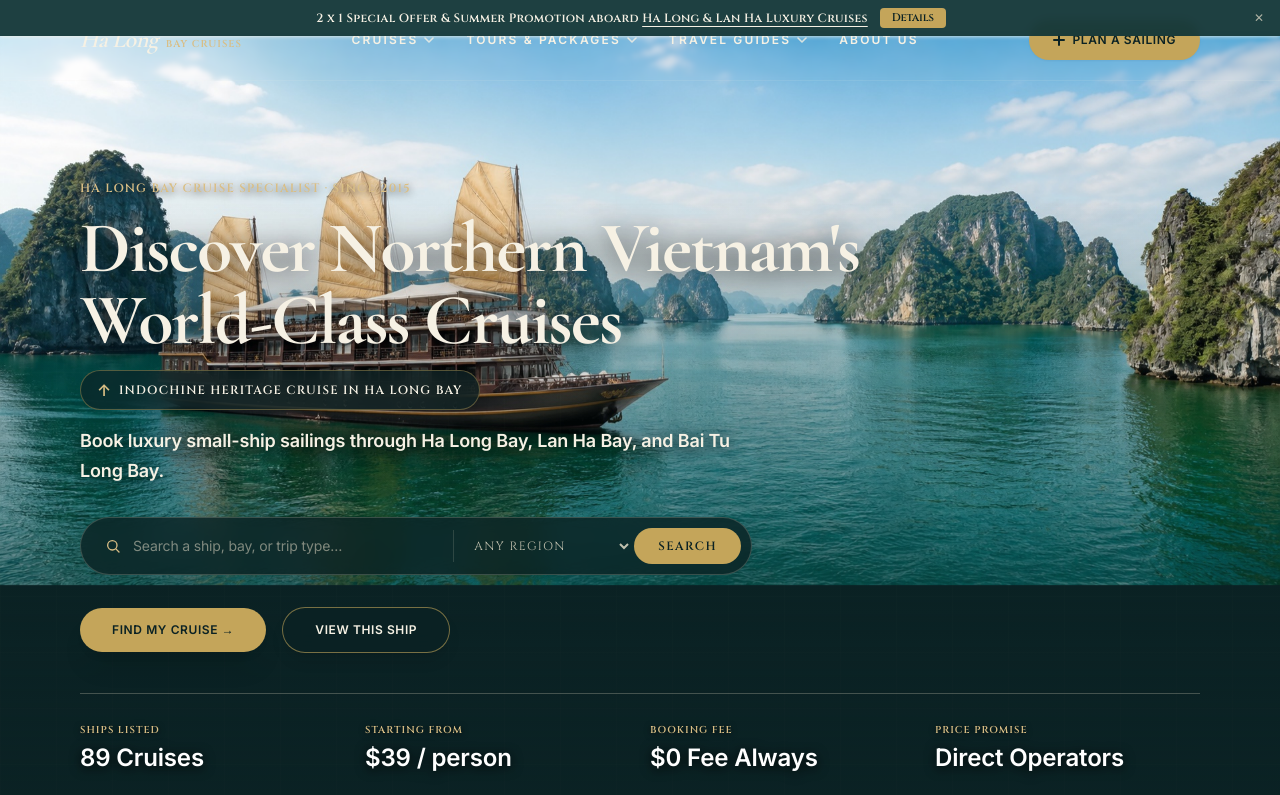
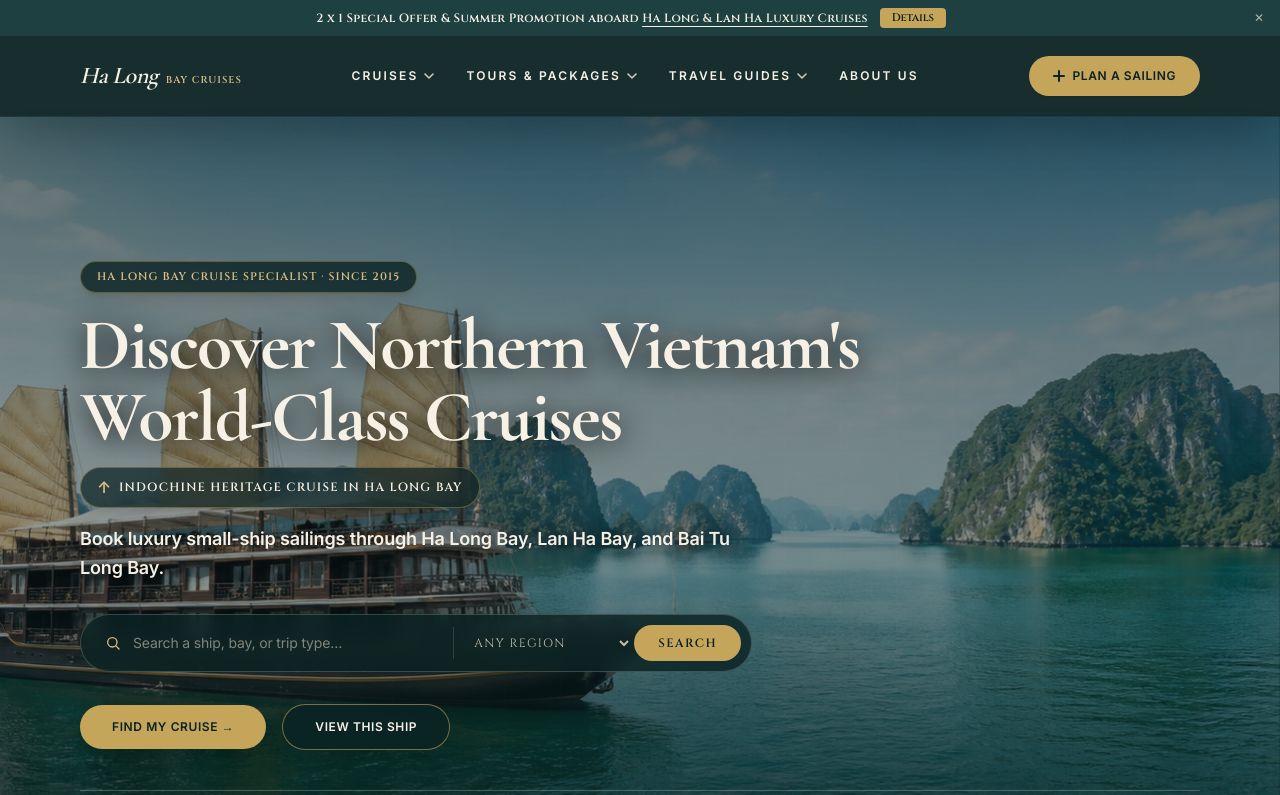
Before and after one commit to anhvu12399/halong-cruise, a Next.js app: page / in a window 1280 px wide. Shown: the top 795 px of the page. Built offline with nearby package versions, Linux system fonts and the light colour scheme.

Commit message:
fix: restore solid dark header background & dark luxury pill badge for hero eyebrow text to fix text contrast over bright sky photos

```diff
--- a/src/components/Header.tsx
+++ b/src/components/Header.tsx
@@ -130,13 +130,9 @@ export default function Header({ menu, announcementBar }: { menu?: any; announce
 
       {/* ── Header Navbar ── */}
       <header
-        className={`inset-x-0 top-0 z-40 transition-all duration-300 transform ${
+        className={`sticky top-0 z-40 transition-all duration-300 transform ${
           isVisible ? "translate-y-0" : "-translate-y-full"
-        } ${
-          isAtTop
-            ? "absolute bg-teal-950/72 backdrop-blur-[2px] border-b border-sand-50/10 shadow-none"
-            : "fixed bg-teal-950/92 backdrop-blur-md border-b border-teal-800/80 shadow-2xl"
-        }`}
+        } bg-teal-950/95 backdrop-blur-md border-b border-teal-800/80 shadow-2xl`}
         onMouseLeave={() => setActiveDropdown(null)}
       >
         <div className="container-content flex h-20 items-center justify-between">
@@ -145,9 +141,7 @@ export default function Header({ menu, announcementBar }: { menu?: any; announce
             {menu?.logo ? (
               <img
                 src={menu.logo}
-                alt={menu.logoAlt || "Ha Long Bay Cruises"}
-                width={menu.logoWidth || 180}
-                height={48}
+                alt="Ha Long Bay Cruises"
                 className="h-10 max-h-12 w-auto object-contain"
               />
             ) : (
@@ -166,7 +160,7 @@ export default function Header({ menu, announcementBar }: { menu?: any; announce
           <nav className="hidden items-center gap-8 md:flex">
             <NavItem
               id="cruises"
-              label={menu?.cruisesLabel || "Cruises"}
+              label="Cruises"
               href="/cruises"
               active={activeDropdown === "cruises"}
               onEnter={setActiveDropdown}
@@ -178,7 +172,7 @@ export default function Header({ menu, announcementBar }: { menu?: any; announce
 
             <NavItem
               id="tours"
-              label={menu?.toursLabel || "Tours & Packages"}
+              label="Tours & Packages"
               active={activeDropdown === "tours"}
               onEnter={setActiveDropdown}
             >
@@ -189,7 +183,7 @@ export default function Header({ menu, announcementBar }: { menu?: any; announce
 
             <NavItem
               id="guides"
-              label={menu?.guidesLabel || "Travel Guides"}
+              label="Travel Guides"
               href="/planning"
               active={activeDropdown === "guides"}
               onEnter={setActiveDropdown}
@@ -212,19 +206,19 @@ export default function Header({ menu, announcementBar }: { menu?: any; announce
               href="/about"
               className="text-xs font-bold uppercase tracking-[0.18em] text-sand-50 transition hover:text-brass-300"
             >
-              {menu?.aboutLabel || "About Us"}
+              About Us
             </Link>
           </nav>
 
           {/* ── CTA ── */}
           <Link
-            href={menu?.ctaUrl || "/inquire"}
+            href="/inquire"
             className="hidden items-center gap-2 rounded-full bg-brass-400 px-6 py-3 text-xs font-bold uppercase tracking-wider text-teal-950 transition hover:bg-brass-300 md:flex shadow-sm"
           >
             <svg width="12" height="12" viewBox="0 0 12 12" fill="none" aria-hidden>
               <path d="M6 1L6 11M1 6L11 6" stroke="currentColor" strokeWidth="2" strokeLinecap="round" />
             </svg>
-            {menu?.ctaLabel || "PLAN A SAILING"}
+            PLAN A SAILING
           </Link>
 
           {/* ── Mobile burger ── */}
--- a/src/components/HeroSlideshow.tsx
+++ b/src/components/HeroSlideshow.tsx
@@ -53,7 +53,7 @@ export default function HeroSlideshow({
   if (slides.length === 0) return null;
 
   return (
-    <section className="relative flex min-h-[calc(100svh-7rem)] items-end overflow-hidden bg-[#0B2224]">
+    <section className="relative flex min-h-[92vh] items-end overflow-hidden bg-[#0B2224]">
       {/* Slideshow background — FULL CLARITY, 100% natural photo colors */}
       {slides.map((slide, idx) => {
         if (idx !== 0 && !mounted) return null;
@@ -70,18 +70,18 @@ export default function HeroSlideshow({
               priority={idx === 0}
               loading={idx === 0 ? 'eager' : 'lazy'}
               sizes="100vw"
-              className="object-contain object-top"
+              className="object-cover object-center"
             />
           </div>
         );
       })}
 
-      {/* Subtle bottom vignette only — preserves 100% photo sky clarity */}
+      {/* Dark Overlay Gradient — guarantees crisp text readability against bright sky photos */}
       <div
         className="absolute inset-0 pointer-events-none"
         style={{
           background:
-            'linear-gradient(to top, rgba(11,34,36,0.88) 0%, rgba(11,34,36,0.25) 40%, transparent 80%)',
+            'linear-gradient(to top, rgba(11,34,36,0.92) 0%, rgba(11,34,36,0.4) 45%, rgba(11,34,36,0.65) 100%)',
           zIndex: 1,
         }}
       />
@@ -89,9 +89,11 @@ export default function HeroSlideshow({
 
       {/* Content */}
       <div className="container-content relative pb-16 pt-36" style={{ zIndex: 2 }}>
-        <p className="eyebrow mb-4 text-brass-300 font-bold tracking-widest drop-shadow-[0_2px_4px_rgba(0,0,0,0.8)]">
-          Ha Long Bay Cruise Specialist · Since 2015
-        </p>
+        <div className="mb-4 inline-flex items-center gap-2 rounded-full border border-brass-400/40 bg-teal-950/80 px-4 py-1.5 backdrop-blur-md shadow-lg">
+          <span className="font-mono text-[11px] font-bold uppercase tracking-widest text-brass-300">
+            Ha Long Bay Cruise Specialist · Since 2015
+          </span>
+        </div>
         <h1 className="max-w-4xl font-display text-5xl font-bold leading-[1.05] tracking-tight text-sand-50 drop-shadow-[0_4px_14px_rgba(0,0,0,0.9)] md:text-7xl">
           {heroTitle || 'Sail the Karsts.'}
         </h1>
```
